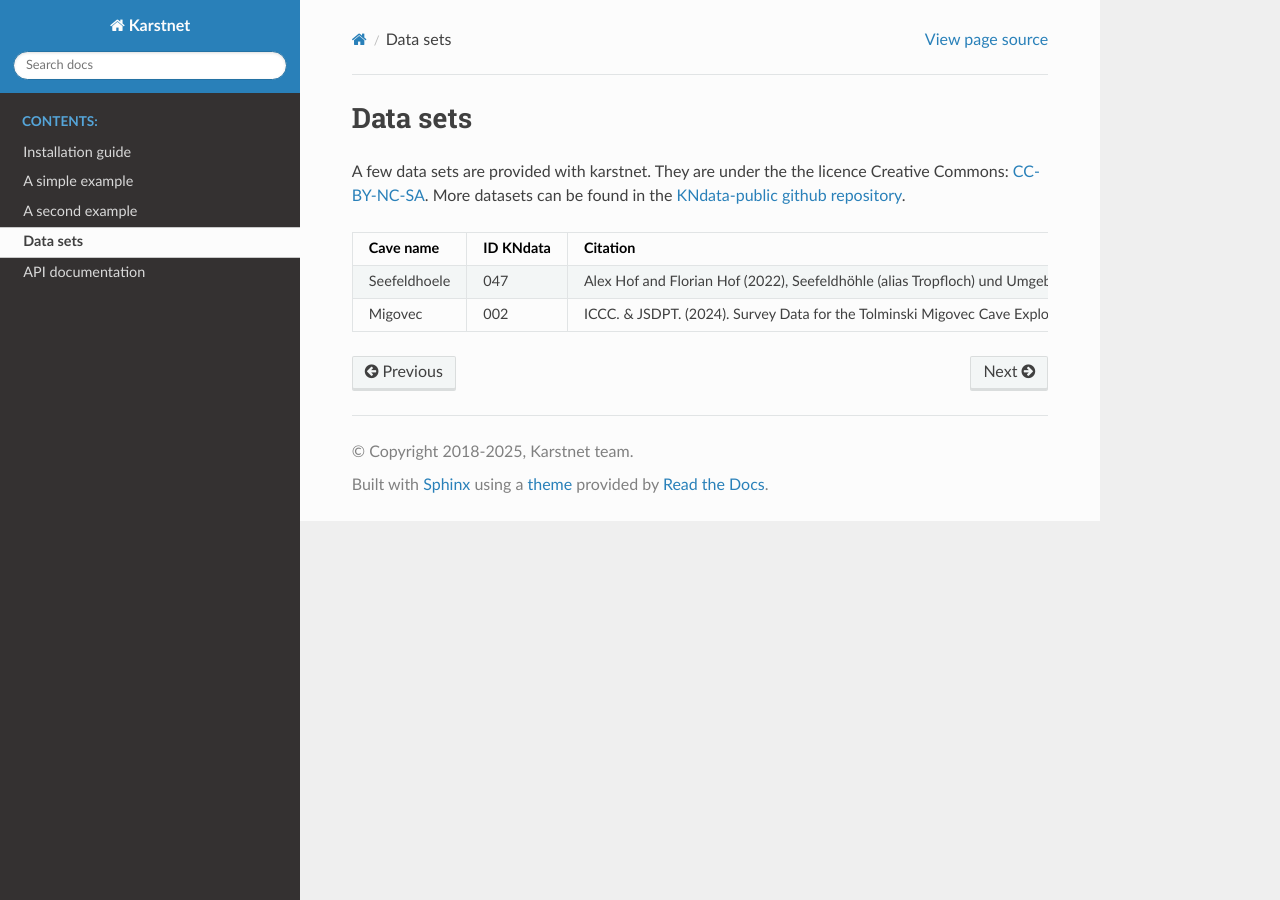
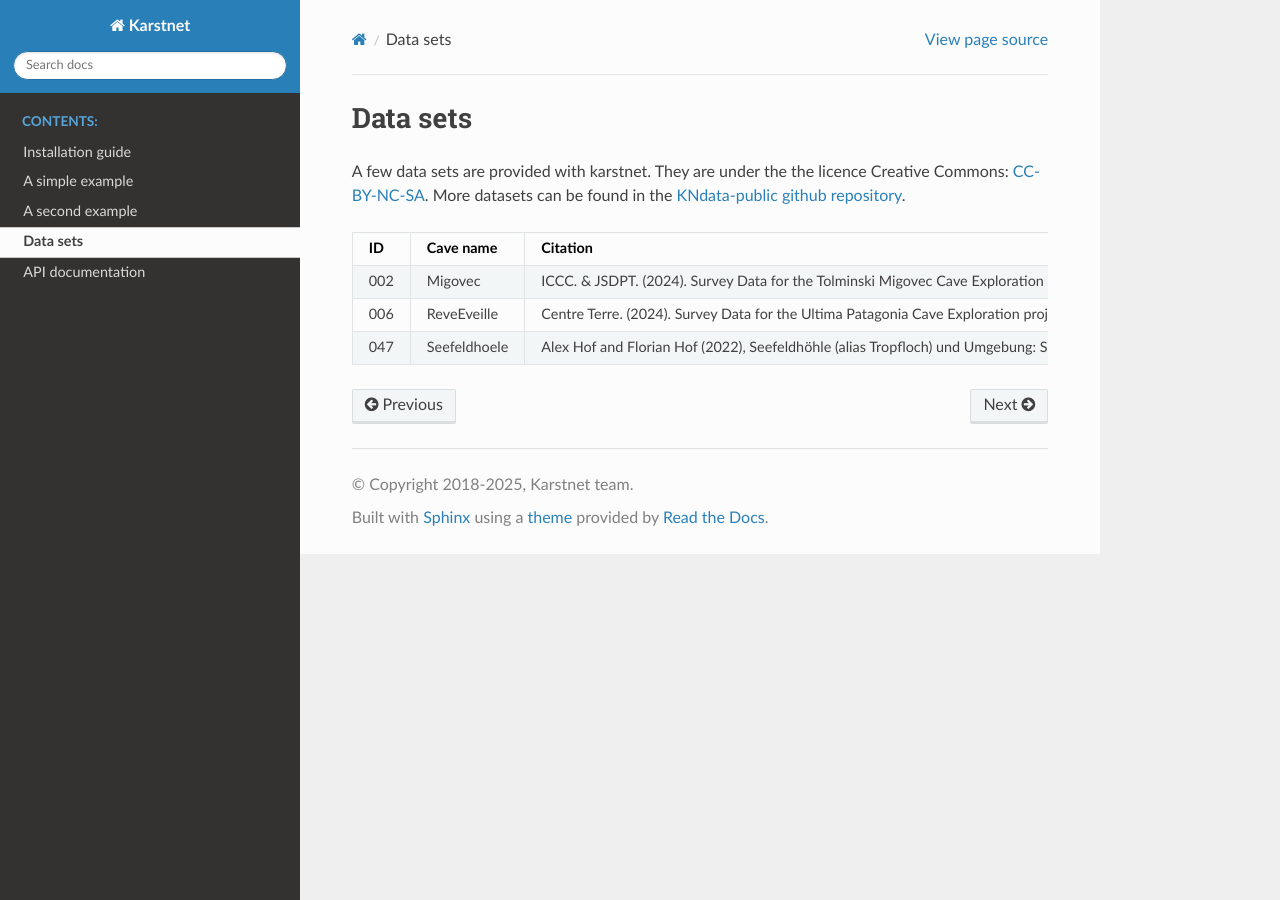
Before and after one commit to karstnet/karstnet, a Sphinx documentation site: the page built from docs/source/data.rst, in a window 1280 px wide. Built offline with Sphinx 7.4.7 and the Read the Docs theme 3.1.0, drawn with Linux system fonts in a browser that asks for light colours; formulas are drawn with MathJax 3.

Commit message:
Update data.rst

```diff
--- a/docs/source/data.rst
+++ b/docs/source/data.rst
@@ -5,10 +5,11 @@ A few data sets are provided with karstnet. They are under the the licence Creat
 More datasets can be found in the `KNdata-public github repository <https://github.com/ERC-Karst/KNdata-public>`_.
 
 ================   ================   ======================================================================================================================================================================================
-Cave name          ID KNdata          Citation
+ID                 Cave name          Citation
 ================   ================   ======================================================================================================================================================================================
-Seefeldhoele       047                Alex Hof and Florian Hof (2022), Seefeldhöhle (alias Tropfloch) und Umgebung: Sieben Hengste, Höhleninventar der Zone G 6, published by the Höhlenforschergemeinschaft Region Hohgant.
-Migovec            002                ICCC. & JSDPT. (2024). Survey Data for the Tolminski Migovec Cave Exploration project (Version 2024.03.13) [Dataset]. Zenodo. <https://doi.org/DOI: 10.5281/ZENODO.108130>
+002                Migovec             ICCC. & JSDPT. (2024). Survey Data for the Tolminski Migovec Cave Exploration project (Version 2024.03.13) [Dataset]. Zenodo. <https://doi.org/DOI: 10.5281/ZENODO.108130>
+006                ReveEveille         Centre Terre. (2024). Survey Data for the Ultima Patagonia Cave Exploration project [Dataset]. https://github.com/tr1813/ultima-patagonia-topo
+047                Seefeldhoele        Alex Hof and Florian Hof (2022), Seefeldhöhle (alias Tropfloch) und Umgebung: Sieben Hengste, Höhleninventar der Zone G 6, published by the Höhlenforschergemeinschaft Region Hohgant.
 ================   ================   ======================================================================================================================================================================================
 
 
```
